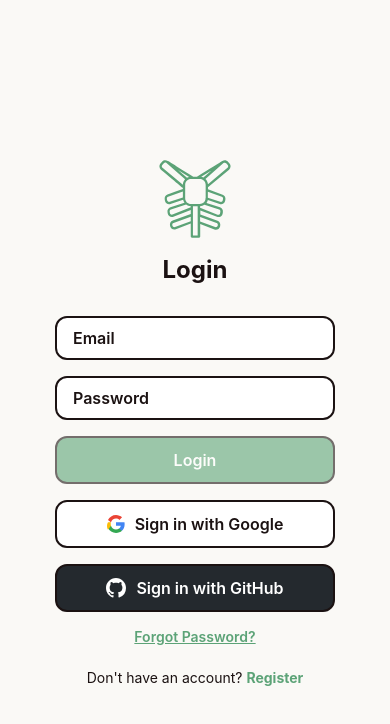
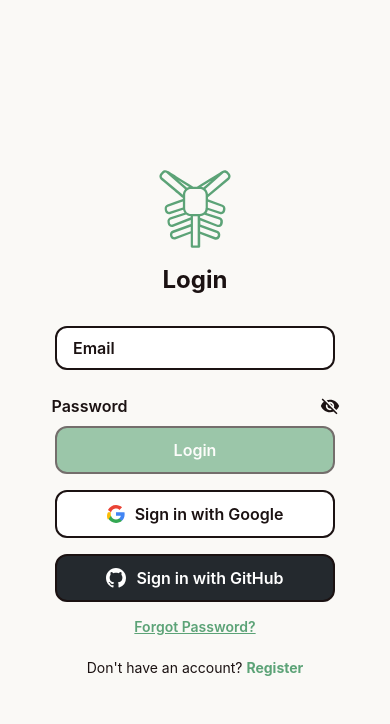
Before and after one commit to oancholarevelo/AlignMateProd, a React Native app: screen /login in a window 390 px wide. Shown: the top 724 px of the page. Built offline with nearby package versions, Linux system fonts and the light colour scheme; no server answers.

Commit message:
Login Eye Icon

```diff
--- a/components/Login.js
+++ b/components/Login.js
@@ -33,6 +33,7 @@
 const Login = () => {
   const [email, setEmail] = useState("");
   const [password, setPassword] = useState("");
+  const [showPassword, setShowPassword] = useState(false);
   const [resetEmail, setResetEmail] = useState("");
   const [showForgotPassword, setShowForgotPassword] = useState(false);
   const [isLoading, setIsLoading] = useState(false);
@@ -78,6 +79,26 @@
         fill={color}
       />
     </Svg>
+  );
+
+  const EyeIcon = ({ visible, onPress }) => (
+    <TouchableOpacity onPress={onPress} style={styles.eyeIcon}>
+      <Svg width={20} height={20} viewBox="0 0 24 24" fill="none">
+        {visible ? (
+          <Path
+            d="M12 4.5C7 4.5 2.73 7.61 1 12c1.73 4.39 6 7.5 11 7.5s9.27-3.11 11-7.5c-1.73-4.39-6-7.5-11-7.5zM12 17c-2.76 0-5-2.24-5-5s2.24-5 5-5 5 2.24 5 5-2.24 5-5 5zm0-8c-1.66 0-3 1.34-3 3s1.34 3 3 3 3-1.34 3-3-1.34-3-3-3z"
+            fill="#1B1212"
+          />
+        ) : (
+          <>
+            <Path
+              d="M12 7c2.76 0 5 2.24 5 5 0 .65-.13 1.26-.36 1.83l2.92 2.92c1.51-1.26 2.7-2.89 3.43-4.75-1.73-4.39-6-7.5-11-7.5-1.4 0-2.74.25-3.98.7l2.16 2.16C10.74 7.13 11.35 7 12 7zM2 4.27l2.28 2.28.46.46C3.08 8.3 1.78 10.02 1 12c1.73 4.39 6 7.5 11 7.5 1.55 0 3.03-.3 4.38-.84l.42.42L19.73 22 21 20.73 3.27 3 2 4.27zM7.53 9.8l1.55 1.55c-.05.21-.08.43-.08.65 0 1.66 1.34 3 3 3 .22 0 .44-.03.65-.08l1.55 1.55c-.67.33-1.41.53-2.2.53-2.76 0-5-2.24-5-5 0-.79.2-1.53.53-2.2zm4.31-.78l3.15 3.15.02-.16c0-1.66-1.34-3-3-3l-.17.01z"
+              fill="#1B1212"
+            />
+          </>
+        )}
+      </Svg>
+    </TouchableOpacity>
   );
 
   // Configure Google Sign In
@@ -600,16 +621,22 @@
         autoCapitalize="none"
       />
 
+      <View style={styles.passwordContainer}>
         <TextInput
-        style={styles.input}
+          style={styles.passwordInput}
           placeholder="Password"
           value={password}
           onChangeText={(text) => {
             setPassword(text);
             setLoginError("");
           }}
-        secureTextEntry
+          secureTextEntry={!showPassword}
         />
+        <EyeIcon
+          visible={showPassword}
+          onPress={() => setShowPassword(!showPassword)}
+        />
+      </View>
 
       {loginError ? (
         <View style={styles.errorContainer}>
@@ -731,6 +758,37 @@
     fontWeight: "600",
     color: "#1B1212",
     backgroundColor: "#FFFFFF",
+  },
+  asswordContainer: { // Added style for password container
+    width: "80%",
+    flexDirection: "row",
+    alignItems: "center",
+    borderWidth: 2,
+    borderColor: "#1B1212",
+    borderRadius: 12,
+    marginBottom: 16,
+    backgroundColor: "#FFFFFF",
+    position: "relative",
+  },
+  passwordInput: { // Added style for password input within container
+    flex: 1,
+    paddingVertical: 10,
+    paddingHorizontal: 16,
+    paddingRight: 50, // Space for eye icon
+    fontSize: 16,
+    fontWeight: "600",
+    color: "#1B1212",
+    borderWidth: 0,
+  },
+  eyeIcon: { // Added style for eye icon
+    position: "absolute",
+    right: 0,
+    top: 0,
+    bottom: 0,
+    width: 50,
+    justifyContent: "center",
+    alignItems: "center",
+    zIndex: 1,
   },
   button: {
     width: "80%",
```
Lines whose indentation alone changed are shown as unchanged.
